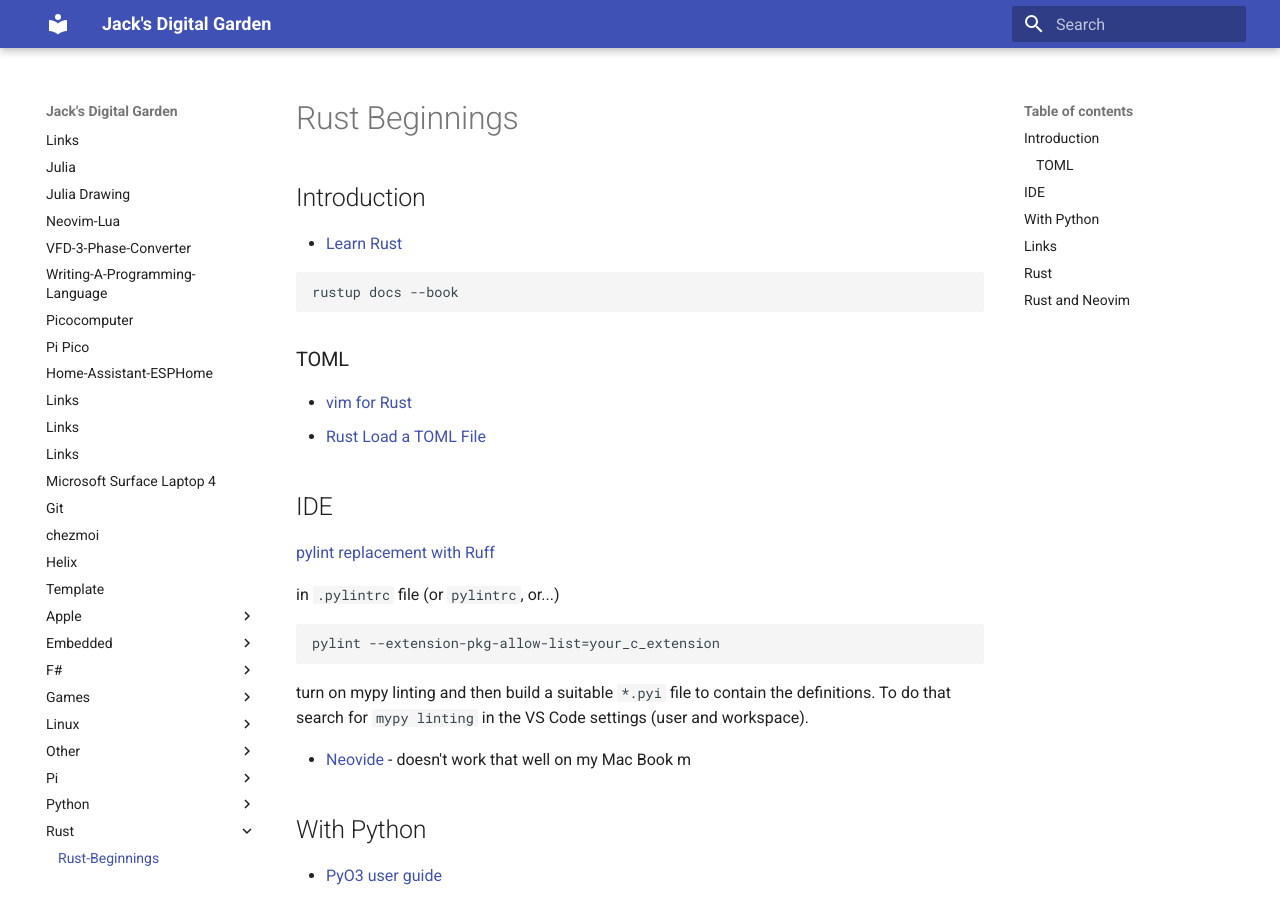
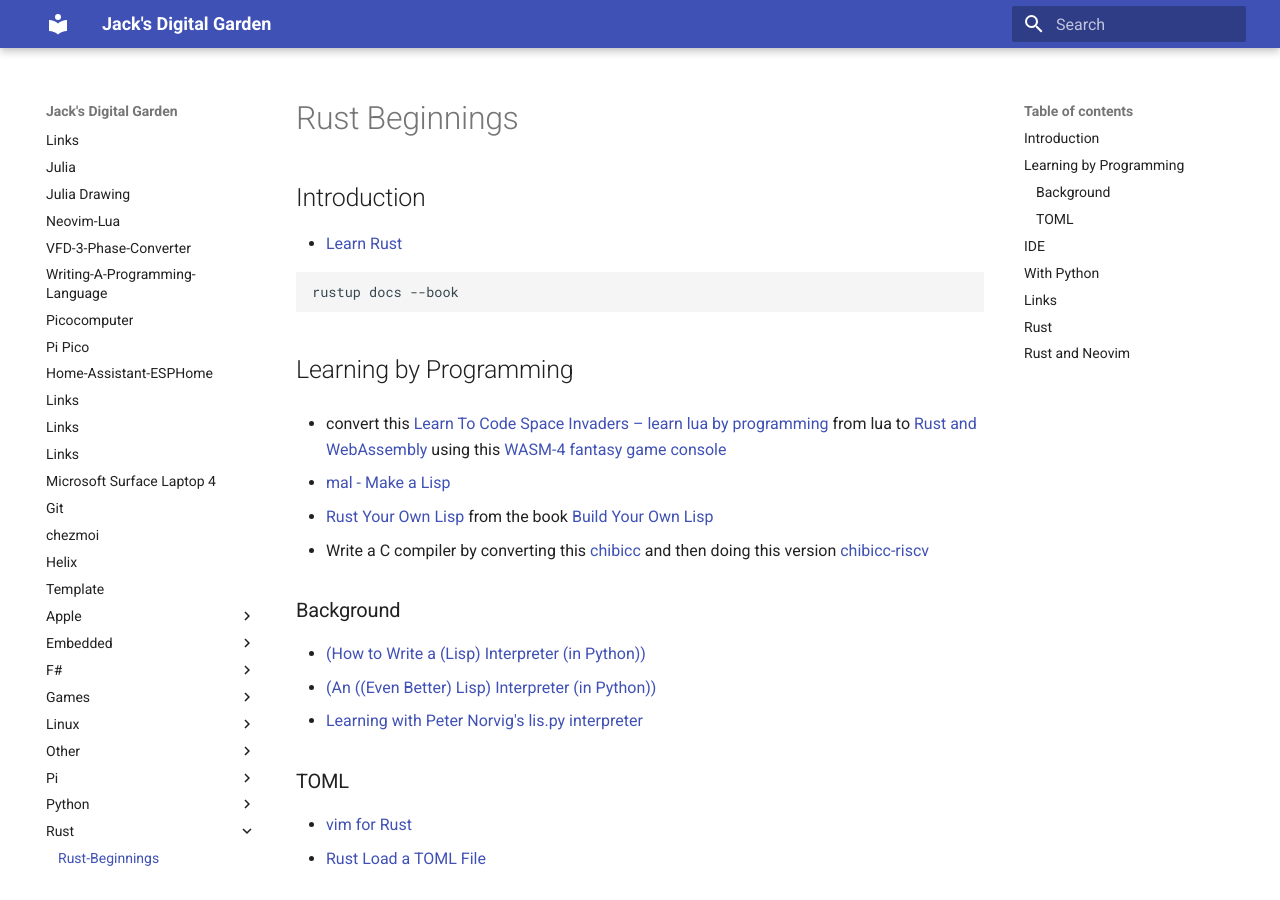
Before and after one commit to jchidley/mkdocs-material-test, an MkDocs documentation site: the page built from docs/rust/2023-03-16-Rust-Beginnings.md, in a window 1280 px wide and 900 px high. Built offline with MkDocs 1.6.1 and Material for MkDocs 9.7.7, drawn with Linux system fonts in a browser that asks for light colours.

Commit message:
learning by programming examples

````diff
--- a/docs/rust/2023-03-16-Rust-Beginnings.md
+++ b/docs/rust/2023-03-16-Rust-Beginnings.md
@@ -13,6 +13,19 @@ title: "Rust-Beginnings"
 ```bash
 rustup docs --book
 ```
+
+## Learning by Programming
+
+* convert this [Learn To Code Space Invaders – learn lua by programming](https://bytesnbits.co.uk/space-invaders-coding-course-introduction/) from lua to [Rust and WebAssembly](https://rustwasm.github.io/docs/book/introduction.html) using this [WASM-4 fantasy game console](https://wasm4.org/docs/)
+
+* [mal - Make a Lisp](https://github.com/kanaka/mal?tab=readme-ov-file#rust-138)
+* [Rust Your Own Lisp](https://dev.to/deciduously/rust-your-own-lisp-50an) from the book [Build Your Own Lisp](https://www.buildyourownlisp.com/)
+* Write a C compiler by converting this [chibicc](https://github.com/rui314/chibicc) and then doing this version [chibicc-riscv](https://github.com/ksco/chibicc-riscv)
+
+### Background
+* [(How to Write a (Lisp) Interpreter (in Python))](http://www.norvig.com/lispy.html)
+* [(An ((Even Better) Lisp) Interpreter (in Python))](http://norvig.com/lispy2.html)
+* [Learning with Peter Norvig's lis.py interpreter](https://github.com/fluentpython/lispy)
 
 ### TOML
 
````
